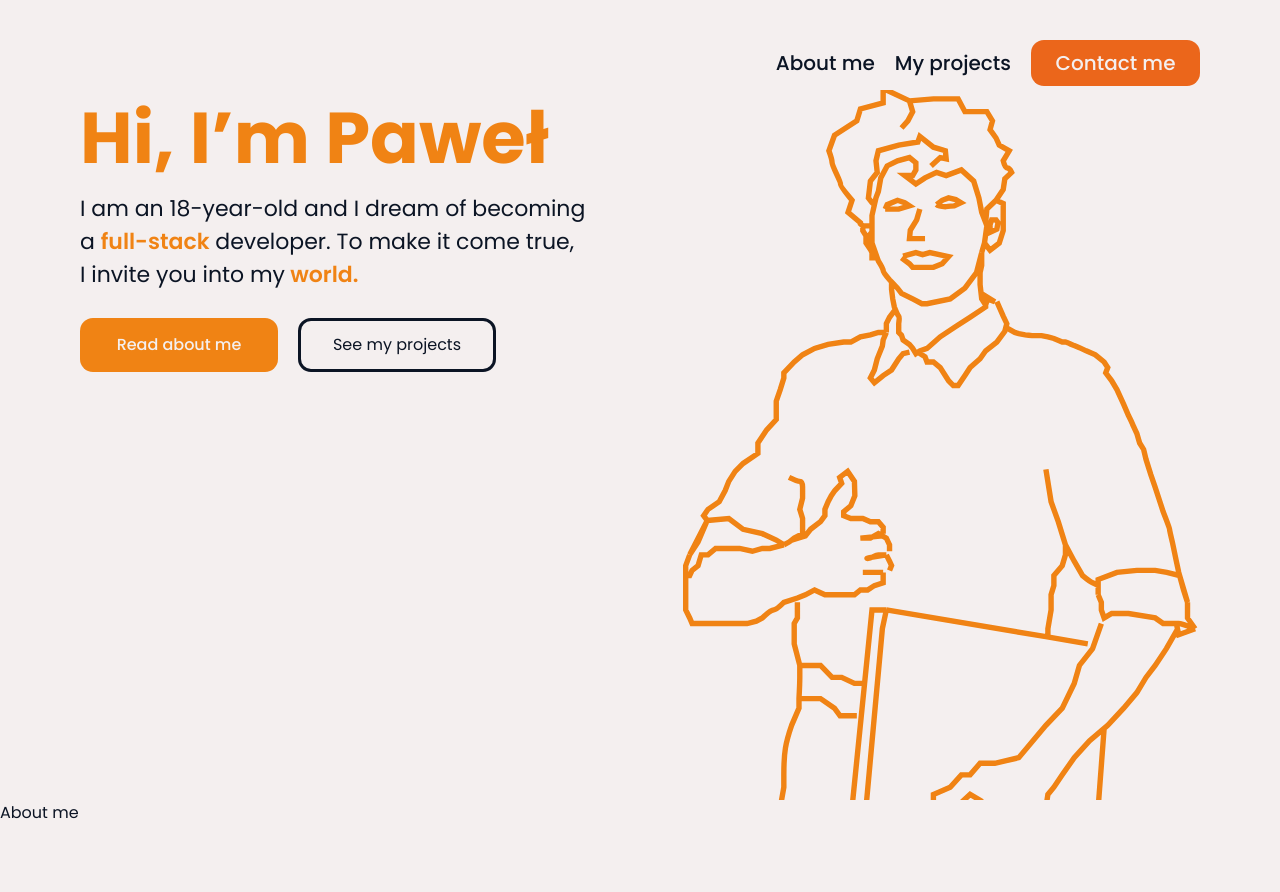
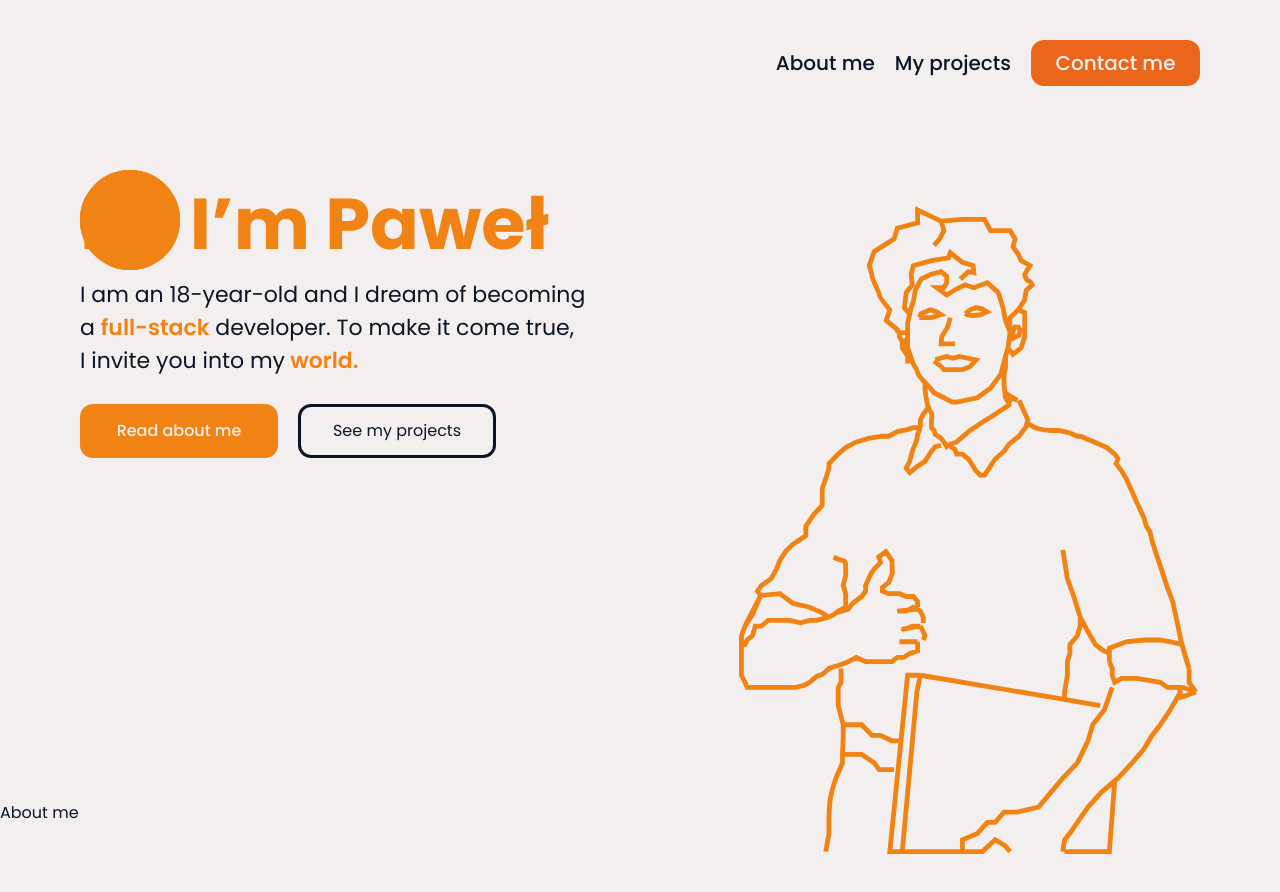
Before and after one commit to Pawel-Serkowski/self-presentation, a React (Vite) app: page / in a window 1280 px wide. Shown: the top 892 px of the page. Built offline with nearby package versions, Linux system fonts and the light colour scheme.

Commit message:
continuing task 5 (I made circles)

```diff
--- a/src/components/Home/Home.jsx
+++ b/src/components/Home/Home.jsx
@@ -6,14 +6,14 @@ import "./home.scss";
 
 const variants = {
     initial: {
-        x: -300,
+        x: -600,
         opacity: 0.6,
     },
     animate: {
         x: 0,
         opacity: 1,
         transition: {
-            duration: 2,
+            duration: 1.3,
             staggerChildren: 0.4,
         },
     },
@@ -51,6 +51,12 @@ const Home = () => {
                         />
                     </svg>
                 </motion.div>
+                <div className="background-circles">
+                    <div className="circle1 circle"/>
+                    <div className="circle2 circle"/>
+                    <div className="circle3 circle"/>
+                    <div className="circle4 circle"/>
+                </div>
             </div>
         </motion.div>
     );
--- a/src/components/Home/home.scss
+++ b/src/components/Home/home.scss
@@ -1,15 +1,16 @@
 @import "../../_colors.scss";
 
 .home {
-    height: calc(100vh - 90px);
+    height: 100%;
     max-width: 1120px;
     margin: auto;
     position: relative;
     overflow: hidden;
 
     .wrapper {
+        height:90%;
         position: absolute;
-        bottom: -10px;
+        bottom:0;
         display: flex;
         justify-content: space-between;
         width: 100%;
@@ -47,6 +48,27 @@
                 width: 90%;
                 height: auto;
                 stroke: $main-color;
+                display: block;
+            }
+        }
+    }
+    .background-circles{
+        position:absolute;
+        top:0;
+        left:0;
+        width:100%;
+        height:100%;
+
+        .circle{
+            background-color: $main-color;
+            border-radius: 50%;
+            width: 100px;
+            height: 100px;
+            position:absolute;
+
+            .circle1{
+                top:0;
+                right:69,9;
             }
         }
     }
```
